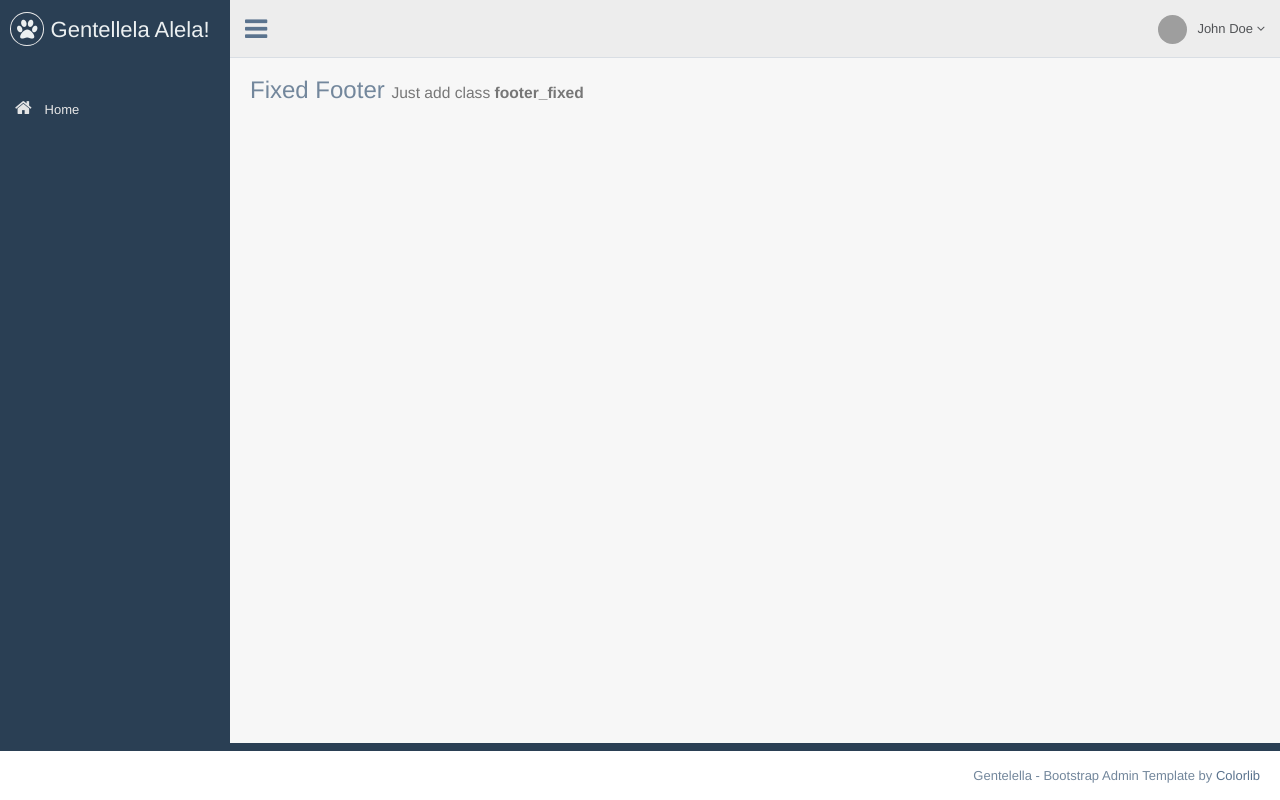
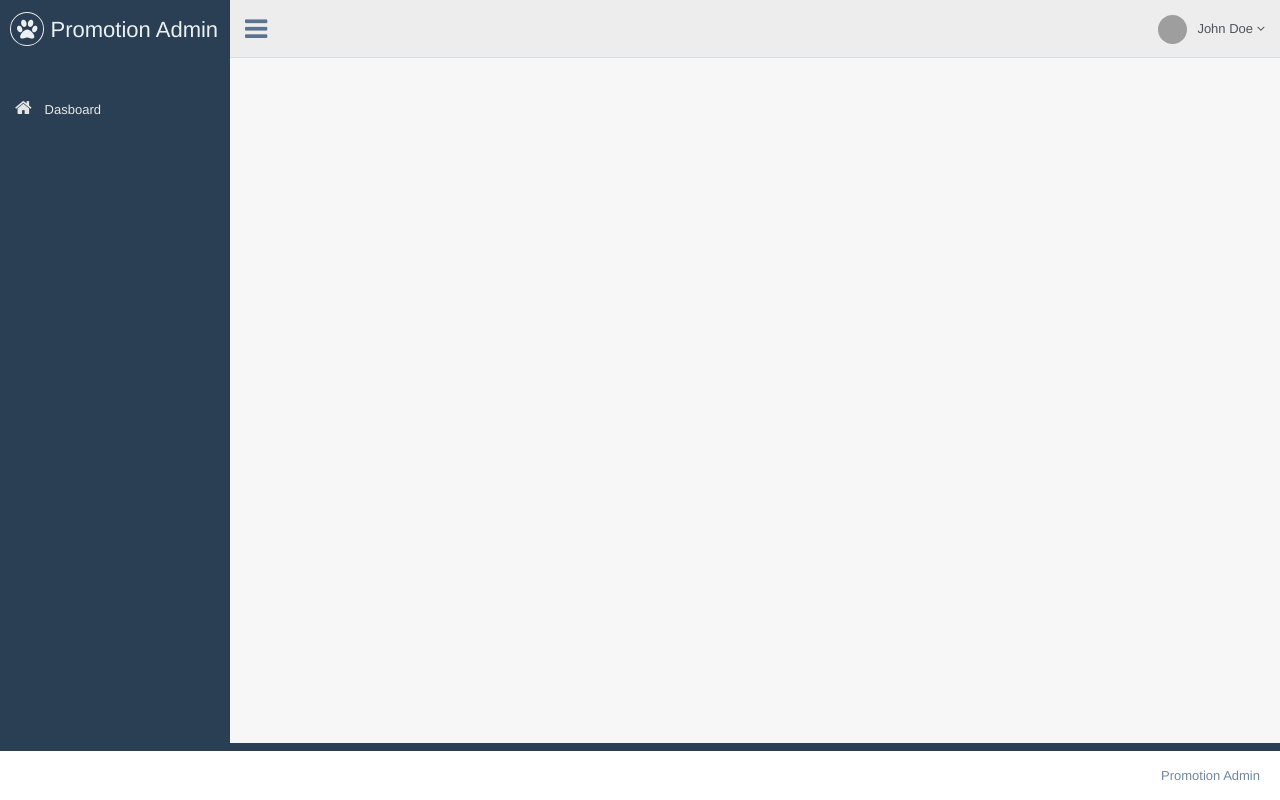
Before and after one commit to AT-PHPIntership/my_promotions_proposal, a Laravel app: page / in a window 1280 px wide. Run offline with Laravel 8, Linux system fonts and the light colour scheme; settings files or empty folders that the repository lacks are supplied; some libraries are stand-ins or nearby versions; grey boxes are pictures that could not be loaded.

Commit message:
add label in lang file

```diff
--- a/resources/lang/en/labels.php
+++ b/resources/lang/en/labels.php
@@ -1,5 +1,7 @@
 <?php
 
 return [
-
+    'label_promotion_admin' => 'Promotion Admin',
+    'label_logout'   => 'Log Out',
+    'label_dasboard' => 'Dasboard',
 ];
--- a/resources/views/backend/layouts/master.blade.php
+++ b/resources/views/backend/layouts/master.blade.php
@@ -7,7 +7,7 @@
     <meta http-equiv="X-UA-Compatible" content="IE=edge">
     <meta name="viewport" content="width=device-width, initial-scale=1">
 
-    <title>Gentallela Alela! | </title>
+    <title>{{ trans('labels.label_promotion_admin') }}</title>
 
     <!-- CSS -->
     <link href="{{ asset('backend/css/vendor.css') }}" rel="stylesheet">
@@ -32,7 +32,7 @@
           <div class="">
             <div class="page-title">
               <div class="title_left">
-                <h3>Fixed Footer <small> Just add class <strong>footer_fixed</strong></small></h3>
+
               </div>
             </div>
           </div>
--- a/resources/views/backend/layouts/partials/footer.blade.php
+++ b/resources/views/backend/layouts/partials/footer.blade.php
@@ -1,6 +1,6 @@
 <footer>
   <div class="pull-right">
-    Gentelella - Bootstrap Admin Template by <a href="https://colorlib.com">Colorlib</a>
+    {{ trans('labels.label_promotion_admin') }}
   </div>
   <div class="clearfix"></div>
 </footer>
--- a/resources/views/backend/layouts/partials/navigation.blade.php
+++ b/resources/views/backend/layouts/partials/navigation.blade.php
@@ -12,7 +12,7 @@
             <span class=" fa fa-angle-down"></span>
           </a>
           <ul class="dropdown-menu dropdown-usermenu pull-right">
-            <li><a href="login.html"><i class="fa fa-sign-out pull-right"></i> Log Out</a></li>
+            <li><a href="login.html"><i class="fa fa-sign-out pull-right"></i> {{ trans('labels.label_logout') }}</a></li>
           </ul>
         </li>
 
--- a/resources/views/backend/layouts/partials/side_bar.blade.php
+++ b/resources/views/backend/layouts/partials/side_bar.blade.php
@@ -1,7 +1,7 @@
 <div class="col-md-3 left_col">
   <div class="left_col scroll-view">
     <div class="navbar nav_title" style="border: 0;">
-      <a href="index.html" class="site_title"><i class="fa fa-paw"></i> <span>Gentellela Alela!</span></a>
+      <a href="index.html" class="site_title"><i class="fa fa-paw"></i> <span>{{ trans('labels.label_promotion_admin') }}</span></a>
     </div>
 
     <div class="clearfix"></div>
@@ -15,7 +15,7 @@
     <div id="sidebar-menu" class="main_menu_side hidden-print main_menu">
       <div class="menu_section">
         <ul class="nav side-menu">
-          <li><a><i class="fa fa-home"></i> Home </a>
+          <li><a><i class="fa fa-home"></i> {{ trans('labels.label_dasboard') }} </a>
           </li>
         </ul>
       </div>
```
